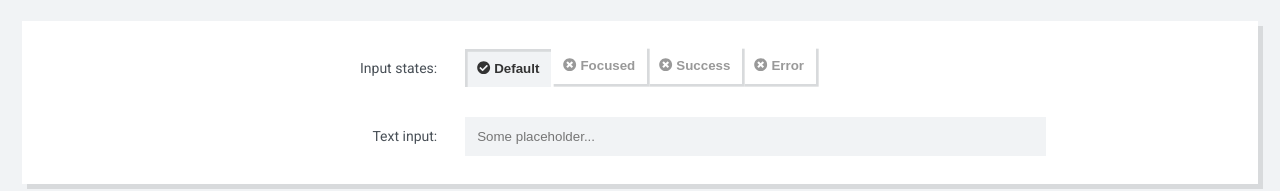
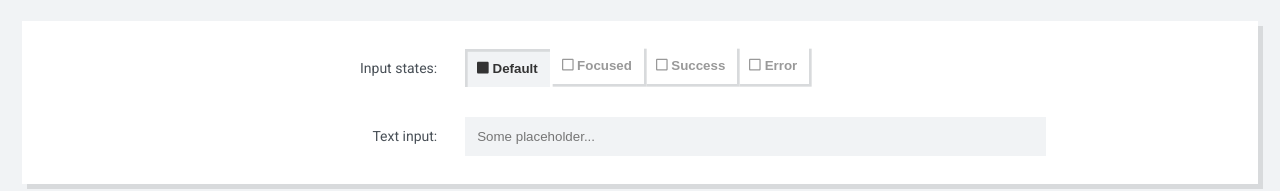
Before and after one commit to xvs32x/ng-tech-ui-old, an Angular app: page / in a window 1280 px wide. Shown: the part 329-520 px from the top of the page. Built offline with nearby package versions, Linux system fonts and the light colour scheme.

Commit message:
faIcons regular

```diff
--- a/package.json
+++ b/package.json
@@ -22,6 +22,7 @@
     "@angular/router": "^6.0.3",
     "@fortawesome/angular-fontawesome": "^0.1.1",
     "@fortawesome/fontawesome-svg-core": "^1.2.0",
+    "@fortawesome/free-regular-svg-icons": "^5.1.0",
     "@fortawesome/free-solid-svg-icons": "^5.1.0",
     "core-js": "^2.5.4",
     "rxjs": "^6.0.0",
--- a/src/app/modules/form/components/input-switch.component.ts
+++ b/src/app/modules/form/components/input-switch.component.ts
@@ -1,5 +1,6 @@
 import { ChangeDetectionStrategy, Component, EventEmitter, Input, OnInit, Output } from '@angular/core';
-import { faCheckCircle, faTimesCircle } from '@fortawesome/free-solid-svg-icons';
+import { faSquare as faSquareRegular} from '@fortawesome/free-solid-svg-icons';
+import { faSquare } from '@fortawesome/free-regular-svg-icons';
 import {
   trigger,
   state,
@@ -16,8 +17,8 @@ import { SwitchValueI } from '../interfaces/switch-value';
       *ngFor="let state of values" class="switch-panel-item" (click)="setActive(state)"
       [ngClass]="{active: state.value}" [ngStyle]="{cursor: state.value ? 'default' : 'pointer'}"
       [@switchState]="state.value ? 'active' : 'inactive'">
-        <fa-icon [icon]="state.value ? faCheck : faTimes"></fa-icon>
-        {{state.name}}
+      <fa-icon [icon]="state.value ? yes : no"></fa-icon>
+      {{state.name}}
     </button>
   `,
   styles: [
@@ -33,7 +34,7 @@ import { SwitchValueI } from '../interfaces/switch-value';
         top: '-3px'
 
       })),
-      state('active',   style({
+      state('active', style({
         background: '#f1f3f5',
         color: '#333',
         boxShadow: ' inset 0.2em 0.2em #d8dadc',
@@ -47,8 +48,8 @@ import { SwitchValueI } from '../interfaces/switch-value';
 export class InputSwitchComponent implements OnInit {
   @Input() values: SwitchValueI[] = [];
   @Output() OnChange: EventEmitter<SwitchValueI> = new EventEmitter<SwitchValueI>();
-  public faCheck = faCheckCircle;
-  public faTimes = faTimesCircle;
+  public yes = faSquareRegular;
+  public no = faSquare;
 
   constructor() {
   }
```
Also changed, not shown: 1 other file (tests, documents, lock files or other folders).
